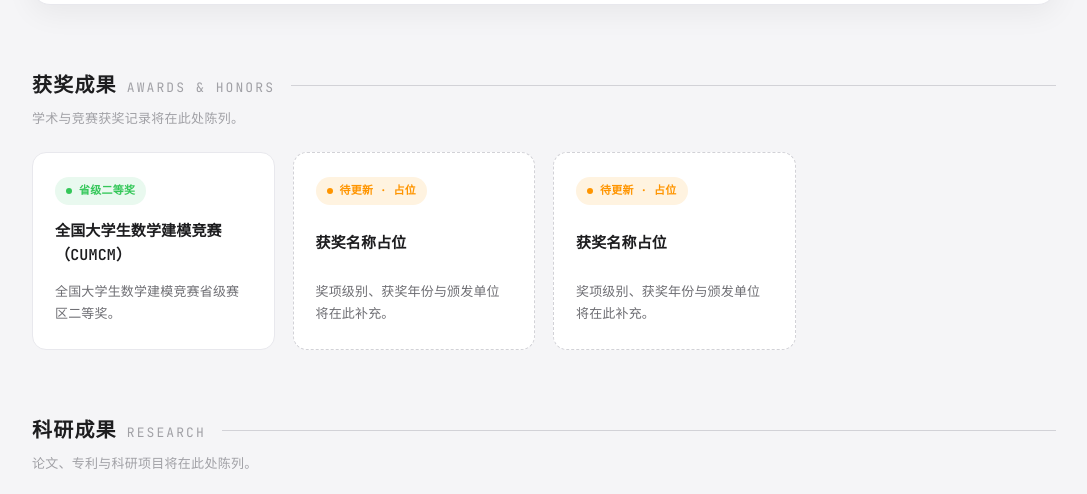
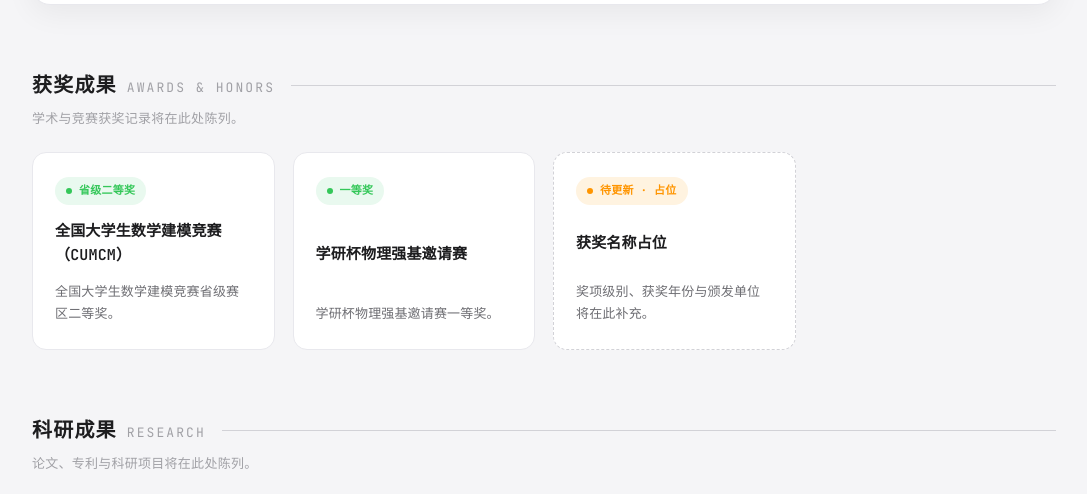
Before and after one commit to Wyxcn445/Wyxcn445.github.io, a plain HTML site: page index.html in a window 1280 px wide. Shown: the part 660-1154 px from the top of the page, without its empty margins (96-1183 px from the left). Drawn offline with Linux system fonts and the light colour scheme.

Commit message:
Add Xueyan Cup physics invitational first prize to awards

```diff
--- a/index.html
+++ b/index.html
@@ -562,16 +562,17 @@
       </div>
       <div class="sec-sub" data-i18n="sec.awards.sub">学术与竞赛获奖记录将在此处陈列。</div>
       <div class="placeholder" data-i18n-child>
-        <!-- 已获奖项：全国大学生数学建模竞赛 全国二等奖 -->
+        <!-- 已获奖项：全国大学生数学建模竞赛 省级二等奖 -->
         <div class="ph-card is-award">
           <span class="badge ok" data-i18n="sec.awards.a1badge">省级二等奖</span>
           <h3 data-i18n="sec.awards.a1">全国大学生数学建模竞赛（CUMCM）</h3>
           <p data-i18n="sec.awards.a1p">全国大学生数学建模竞赛省级赛区二等奖。</p>
         </div>
-        <div class="ph-card">
-          <span class="badge" data-i18n="sec.pending2">待更新 · To be added</span>
-          <h3 data-i18n="sec.awards.c2">获奖名称占位 · Award Title</h3>
-          <p data-i18n="sec.awards.c2p">奖项级别、获奖年份与颁发单位将在此补充。</p>
+        <!-- 已获奖项：学研杯物理强基邀请赛 一等奖 -->
+        <div class="ph-card is-award">
+          <span class="badge ok" data-i18n="sec.awards.a2badge">一等奖</span>
+          <h3 data-i18n="sec.awards.a2">学研杯物理强基邀请赛</h3>
+          <p data-i18n="sec.awards.a2p">学研杯物理强基邀请赛一等奖。</p>
         </div>
         <div class="ph-card">
           <span class="badge" data-i18n="sec.pending3">待更新 · To be added</span>
@@ -653,6 +654,9 @@ const DICT = {
     "sec.awards.a1badge": "省级二等奖",
     "sec.awards.a1": "全国大学生数学建模竞赛（CUMCM）",
     "sec.awards.a1p": "全国大学生数学建模竞赛省级赛区二等奖。",
+    "sec.awards.a2badge": "一等奖",
+    "sec.awards.a2": "学研杯物理强基邀请赛",
+    "sec.awards.a2p": "学研杯物理强基邀请赛一等奖。",
     "sec.pending": "待更新 · 占位",
     "sec.pending2": "待更新 · 占位",
     "sec.pending3": "待更新 · 占位",
@@ -695,6 +699,9 @@ const DICT = {
     "sec.awards.a1badge": "PROVINCIAL · 2ND PRIZE",
     "sec.awards.a1": "China Undergraduate Mathematical Contest in Modeling (CUMCM)",
     "sec.awards.a1p": "Provincial Second Prize in the China Undergraduate Mathematical Contest in Modeling.",
+    "sec.awards.a2badge": "1ST PRIZE",
+    "sec.awards.a2": "Xueyan Cup Physics Strong Foundation Invitational",
+    "sec.awards.a2p": "First Prize in the Xueyan Cup Physics Strong Foundation Invitational.",
     "sec.pending": "PENDING · placeholder",
     "sec.pending2": "PENDING · placeholder",
     "sec.pending3": "PENDING · placeholder",
```
